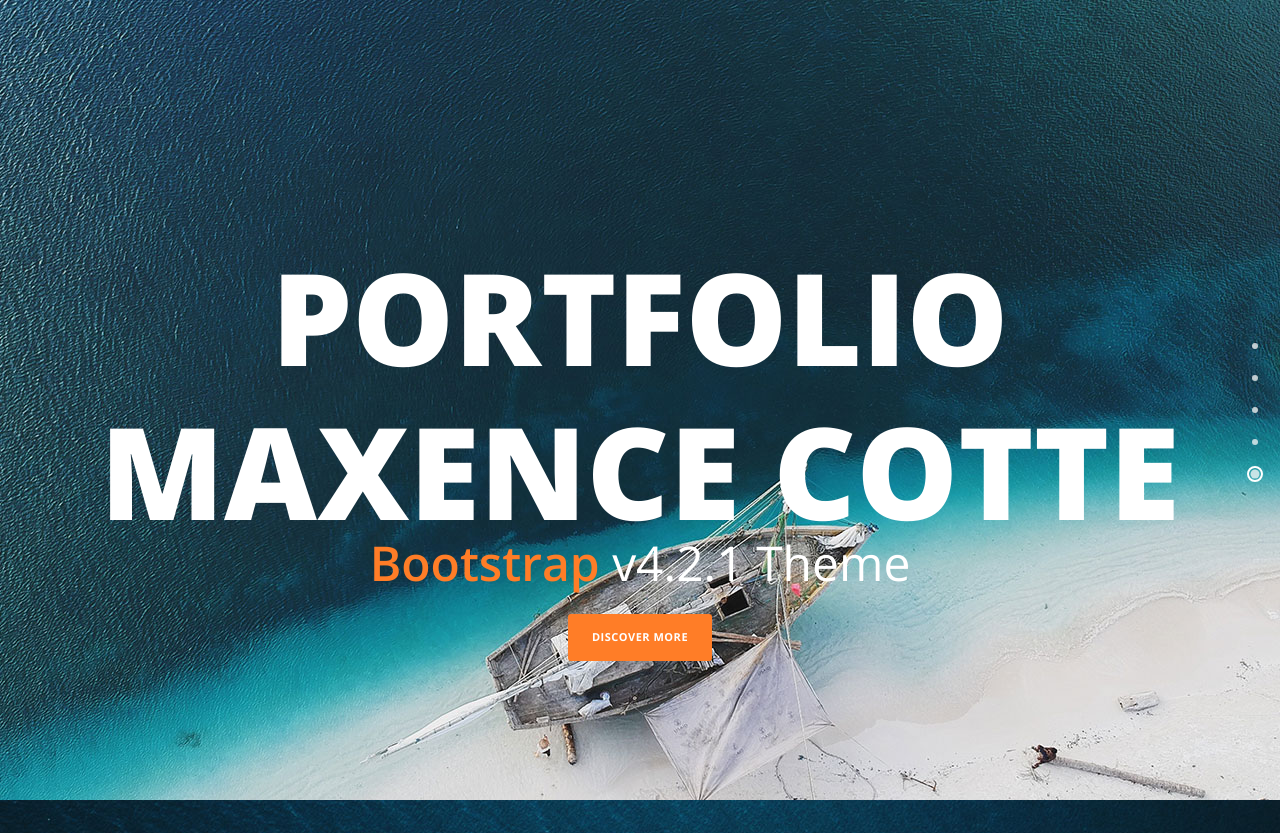
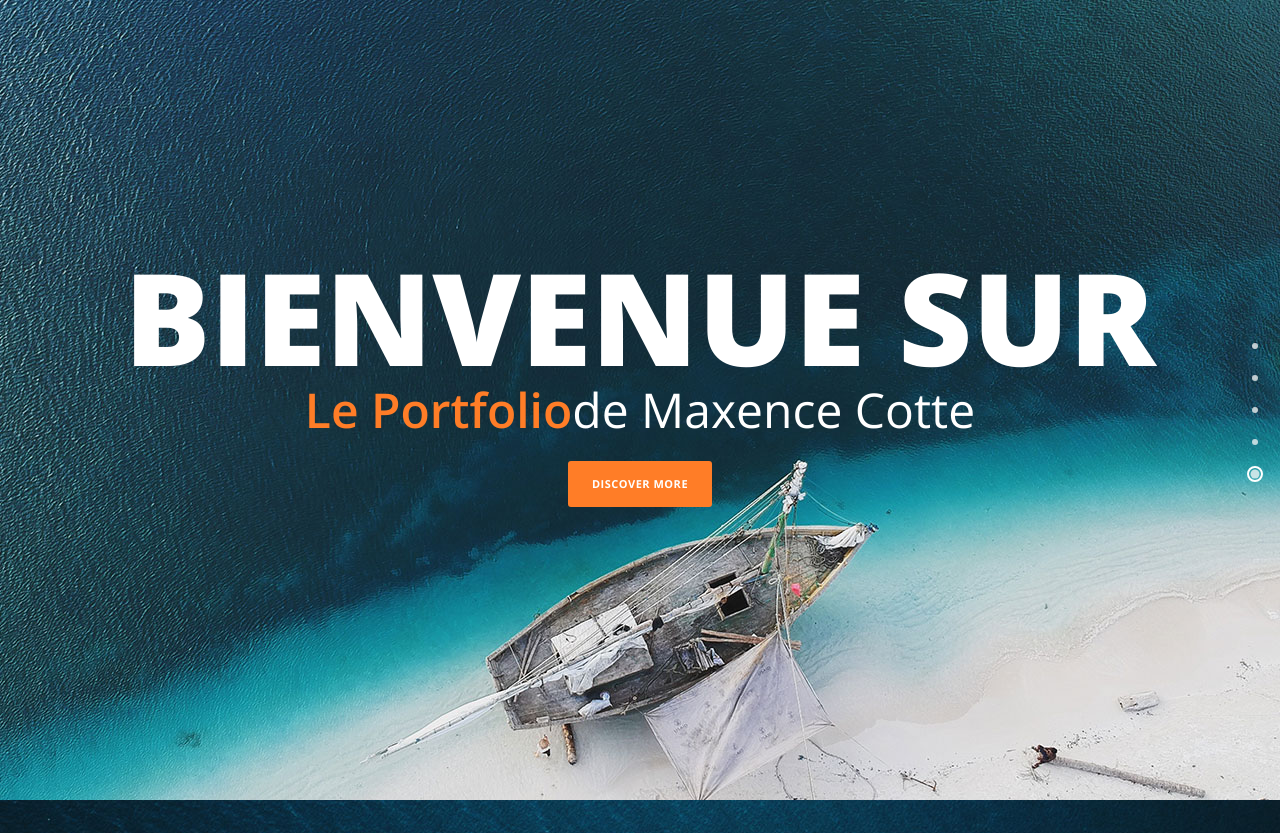
Before and after one commit to Maxiboutade/WCTB.github.io, a plain HTML site: page index.html in a window 1280 px wide. Shown: the top 833 px of the page. Drawn offline with nearby package versions, Linux system fonts and the light colour scheme.

Commit message:
Update index.html

```diff
--- a/index.html
+++ b/index.html
@@ -34,8 +34,8 @@
     <div class="parallax-content baner-content" id="home">
         <div class="container">
             <div class="first-content">
-                <h1>Portfolio Maxence Cotte</h1>
-                <span><em>Bootstrap</em> v4.2.1 Theme</span>
+                <h1>Bienvenue sur</h1>
+                <span><em>Le Portfolio</em>de Maxence Cotte</span>
                 <div class="primary-button">
                     <a href="#services">Discover More</a>
                 </div>
```
